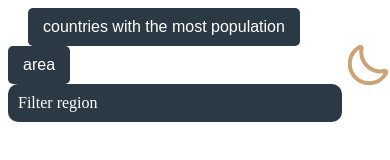
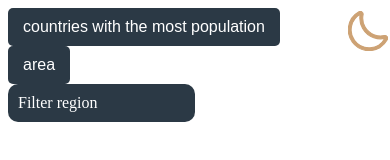
Before and after one commit to Abroradumalikov/abror1, a plain HTML site: page index.html in a window 390 px wide. Drawn offline with Linux system fonts and the light colour scheme; no server answers.

Commit message:
Update main.css

```diff
--- a/css/main.css
+++ b/css/main.css
@@ -73,9 +73,7 @@
   font-size: 16px;
   transition: 0.3s ease;
 }
-.filter-btn {
-  margin-left: 20px;
-}
+
 .filter-btn:hover,
 .area-btn:hover {
   background-color: #4a6572;
@@ -88,7 +86,7 @@
   padding: 0;
   margin: 0;
   list-style: none;
-  width: 150%;
+  width: 60%;
   border-radius: 5px;
   z-index: 100;
   top: 40px;
@@ -114,6 +112,7 @@
   border-radius: 10px;
   transition: 0.3s ease;
   display: block;
+  width: 50%;
 }
 
 .menu {
@@ -133,3 +132,8 @@
   background-color: #4a6572;
   transition: 0.3s ease;
 }
+@media screen and (max-width: 600px) {
+  .btn__box {
+    align-items: flex-start;
+  }
+}
```
